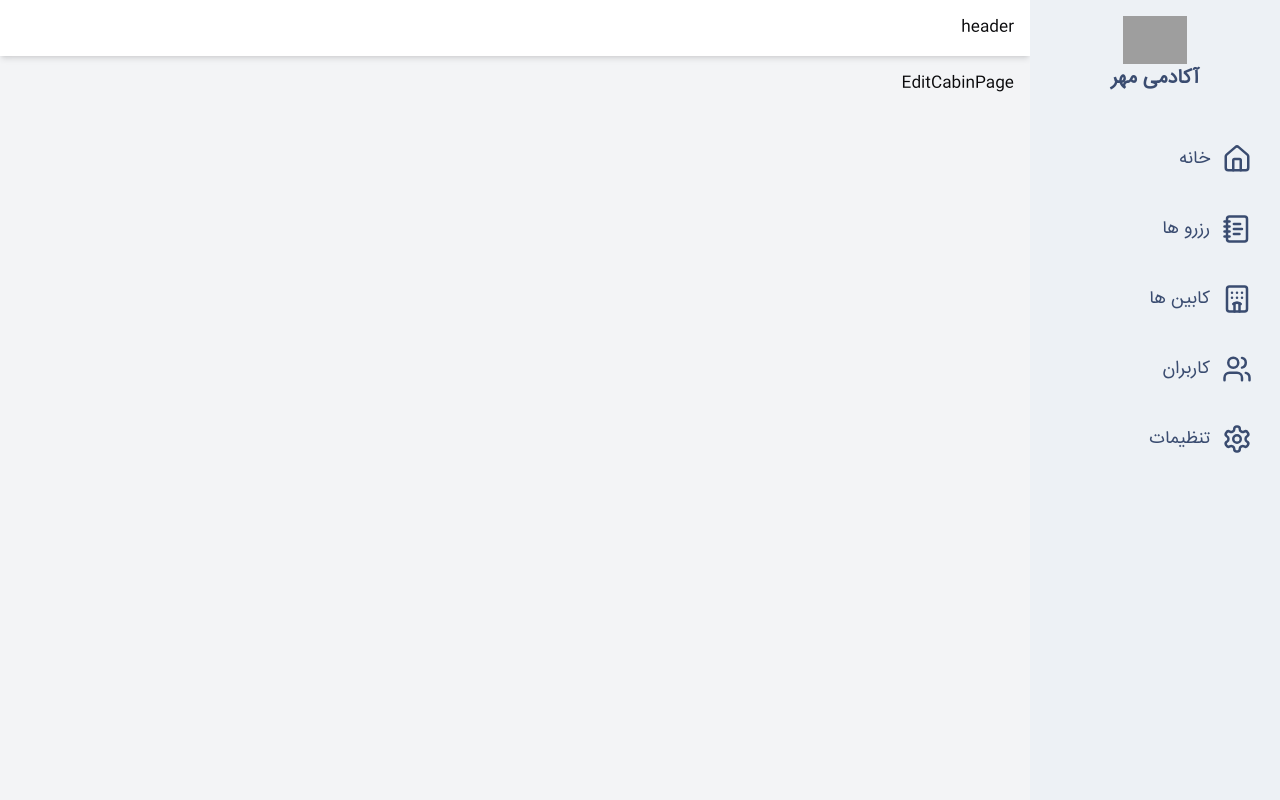
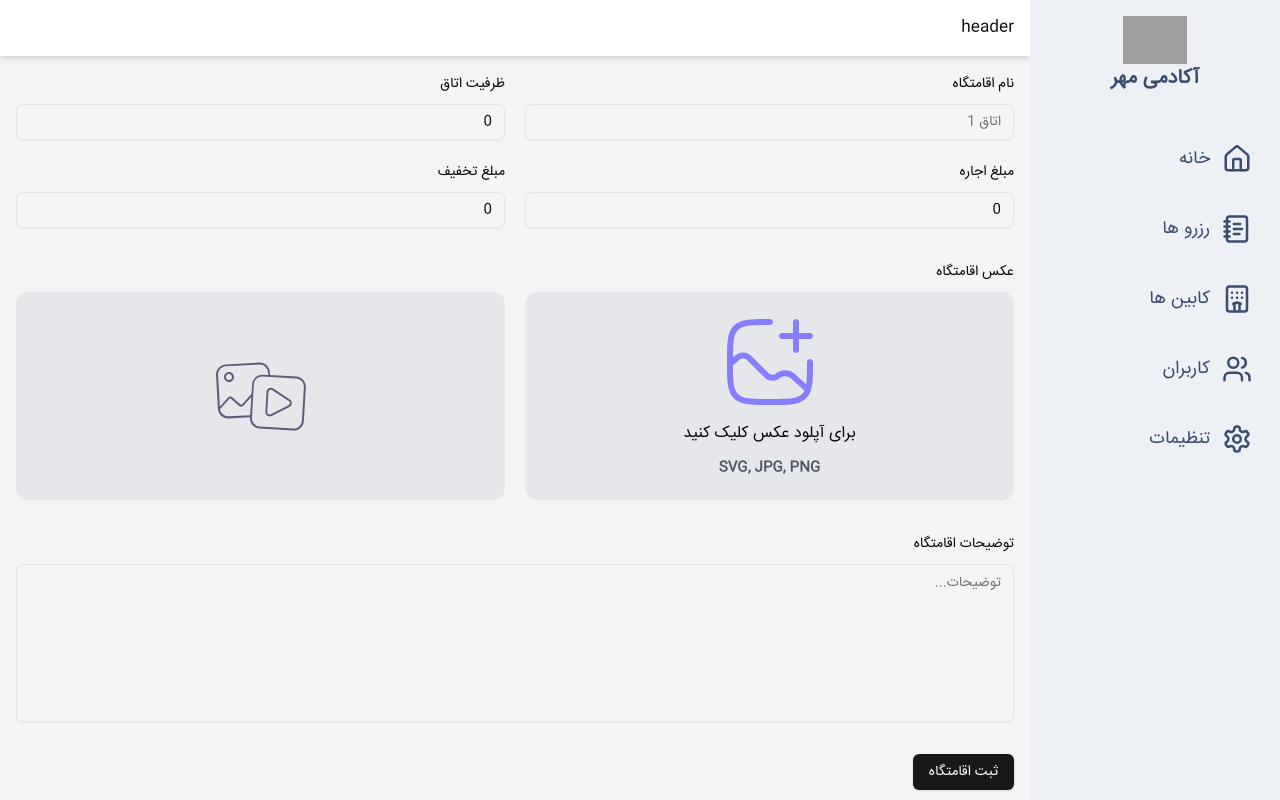
Before and after one commit to morteza-244/dashboard, a React (Vite) app: page /cabins/edit/1 in a window 1280 px wide. Built offline with nearby package versions, Linux system fonts and the light colour scheme; no server answers; the database is empty; grey boxes are pictures that could not be loaded.

Commit message:
Build the edit cabin form

```diff
--- a/src/components/cabins/edit/EditCabinForm.tsx
+++ b/src/components/cabins/edit/EditCabinForm.tsx
@@ -1,9 +1,183 @@
-import React from 'react'
+import FileUploader from "@/components/shared/FileUploader";
+import SubmitLoading from "@/components/shared/SubmitLoading";
+import { Button } from "@/components/ui/button";
+import {
+  Form,
+  FormControl,
+  FormField,
+  FormItem,
+  FormLabel,
+  FormMessage,
+} from "@/components/ui/form";
+import { Input } from "@/components/ui/input";
+import { Textarea } from "@/components/ui/textarea";
+import useGetCabin from "@/hooks/useGetCabin";
+import { createCabin } from "@/services/apiCabins";
+import { TCabinFormData, cabinSchema } from "@/validations/cabinsValidation";
+import { zodResolver } from "@hookform/resolvers/zod";
+import { useMutation, useQueryClient } from "@tanstack/react-query";
+import { useEffect, useState } from "react";
+import { useForm } from "react-hook-form";
+import { useParams } from "react-router-dom";
+import { toast } from "sonner";
 
 const EditCabinForm = () => {
+  const { id } = useParams();
+  const { data: cabinData } = useGetCabin(Number(id));
+  const queryClient = useQueryClient();
+  const [fileUrl, setFileUrl] = useState("");
+  const form = useForm<TCabinFormData>({
+    resolver: zodResolver(cabinSchema),
+    defaultValues: {
+      name: cabinData?.name || "",
+      description: cabinData?.description || "",
+      image: [],
+      discount: cabinData?.discount || 0,
+      maxCapacity: cabinData?.maxCapacity || 0,
+      regularPrice: cabinData?.regularPrice || 0,
+    },
+  });
+
+  const { mutate, isPending } = useMutation({
+    mutationFn: createCabin,
+    onSuccess: () => {
+      queryClient.invalidateQueries({
+        queryKey: ["cabins"],
+      });
+      toast.success("Your cabin has been created successfully");
+      setFileUrl("");
+      form.reset();
+    },
+    onError: (error) => {
+      toast.error(error.message);
+    },
+  });
+
+  const onSubmit = (data: TCabinFormData) => {
+    mutate({
+      ...data,
+      image: data.image[0],
+    });
+  };
+
+  useEffect(() => {
+    form.reset({
+      name: cabinData?.name!,
+      description: cabinData?.description!,
+      discount: cabinData?.discount!,
+      regularPrice: cabinData?.regularPrice!,
+      maxCapacity: cabinData?.maxCapacity!,
+    });
+  }, [cabinData]);
+
   return (
-    <div>EditCabinForm</div>
-  )
-}
+    <Form {...form}>
+      <form onSubmit={form.handleSubmit(onSubmit)} className="space-y-8">
+        <div className="grid grid-cols-1 sm:grid-cols-2 gap-5">
+          <FormField
+            control={form.control}
+            name="name"
+            render={({ field }) => (
+              <FormItem>
+                <FormLabel>نام اقامتگاه</FormLabel>
+                <FormControl>
+                  <Input placeholder="اتاق 1" {...field} />
+                </FormControl>
+                <FormMessage />
+              </FormItem>
+            )}
+          />
+          <FormField
+            control={form.control}
+            name="maxCapacity"
+            render={() => (
+              <FormItem>
+                <FormLabel>ظرفیت اتاق</FormLabel>
+                <FormControl>
+                  <Input
+                    placeholder="یک نفر"
+                    {...form.register("maxCapacity", { valueAsNumber: true })}
+                  />
+                </FormControl>
+                <FormMessage />
+              </FormItem>
+            )}
+          />
+          <FormField
+            control={form.control}
+            name="regularPrice"
+            render={() => (
+              <FormItem>
+                <FormLabel>مبلغ اجاره</FormLabel>
+                <FormControl>
+                  <Input
+                    placeholder="حداقل 100,000 تومان"
+                    {...form.register("regularPrice", { valueAsNumber: true })}
+                  />
+                </FormControl>
+                <FormMessage />
+              </FormItem>
+            )}
+          />
+          <FormField
+            control={form.control}
+            name="discount"
+            render={() => (
+              <FormItem>
+                <FormLabel>مبلغ تخفیف</FormLabel>
+                <FormControl>
+                  <Input
+                    placeholder="حداقل 100,000 تومان"
+                    {...form.register("discount", { valueAsNumber: true })}
+                  />
+                </FormControl>
+                <FormMessage />
+              </FormItem>
+            )}
+          />
+        </div>
+        <FormField
+          control={form.control}
+          name="image"
+          render={({ field }) => (
+            <FormItem>
+              <FormLabel>عکس اقامتگاه</FormLabel>
+              <FormControl>
+                <FileUploader
+                  fileUrl={fileUrl}
+                  currentImage={cabinData?.image!}
+                  fieldChange={field.onChange}
+                  setFileUrl={(value) => setFileUrl(value)}
+                />
+              </FormControl>
+              <FormMessage />
+            </FormItem>
+          )}
+        />
+        <FormField
+          control={form.control}
+          name="description"
+          render={({ field }) => (
+            <FormItem>
+              <FormLabel>توضیحات اقامتگاه</FormLabel>
+              <FormControl>
+                <Textarea
+                  placeholder="توضیحات..."
+                  className="resize-none"
+                  rows={7}
+                  {...field}
+                />
+              </FormControl>
+              <FormMessage />
+            </FormItem>
+          )}
+        />
+        <Button type="submit" disabled={isPending}>
+          {isPending ? <SubmitLoading /> : "ثبت اقامتگاه"}
+        </Button>
+      </form>
+    </Form>
+  );
+};
 
-export default EditCabinForm
+export default EditCabinForm;
--- a/src/components/shared/FileUploader.tsx
+++ b/src/components/shared/FileUploader.tsx
@@ -7,12 +7,14 @@ interface FileUploaderProps {
   fieldChange: (file: File[]) => void;
   setFileUrl: (value: string) => void;
   fileUrl: string;
+  currentImage?: string;
 }
 
 const FileUploader = ({
   fileUrl,
   setFileUrl,
   fieldChange,
+  currentImage,
 }: FileUploaderProps) => {
   const [file, setFile] = useState<File[]>([]);
 
@@ -45,8 +47,11 @@ const FileUploader = ({
         </div>
       </div>
       <div className="flex flex-col justify-center items-center bg-gray-200 h-52 rounded-xl">
-        {fileUrl ? (
-          <img src={fileUrl} className="h-52 w-full object-cover rounded-xl" />
+        {fileUrl || currentImage ? (
+          <img
+            src={fileUrl || currentImage}
+            className="h-52 w-full object-cover rounded-xl"
+          />
         ) : (
           <img src={fileUploader} />
         )}
--- /dev/null
+++ b/src/hooks/useGetCabin.ts
@@ -0,0 +1,11 @@
+import { getCabin } from "@/services/apiCabins";
+import { useQuery } from "@tanstack/react-query";
+
+const useGetCabin = (cabinId: number) => {
+  return useQuery({
+    queryKey: ["cabin-detail"],
+    queryFn: () => getCabin(cabinId),
+  });
+};
+
+export default useGetCabin;
--- a/src/pages/EditCabinPage.tsx
+++ b/src/pages/EditCabinPage.tsx
@@ -1,9 +1,7 @@
-import React from 'react'
+import EditCabinForm from "@/components/cabins/edit/EditCabinForm";
 
 const EditCabinPage = () => {
-  return (
-    <div>EditCabinPage</div>
-  )
-}
+  return <EditCabinForm />;
+};
 
-export default EditCabinPage
+export default EditCabinPage;
--- a/src/services/apiCabins.ts
+++ b/src/services/apiCabins.ts
@@ -47,6 +47,20 @@ export const createCabin = async (newCabin: TNewCabin) => {
   return data;
 };
 
+export const getCabin = async (id: number) => {
+  const { data, error } = await supabase
+    .from("cabins")
+    .select()
+    .eq("id", id)
+    .single();
+
+  if (error) {
+    console.log(error);
+    throw new Error("Cabin not found");
+  }
+  return data;
+};
+
 export const deleteCabin = async (id: number) => {
   const { data, error } = await supabase.from("cabins").delete().eq("id", id);
   if (error) {
--- a/src/types/index.ts
+++ b/src/types/index.ts
@@ -11,7 +11,7 @@ export type TCabin = Database["public"]["Tables"]["cabins"]["Row"];
 export type TNewCabin = {
   description: string | null;
   discount: number | null;
-  image: File | null;
+  image: File | string | null;
   maxCapacity: number | null;
   name: string | null;
   regularPrice: number | null;
--- a/src/validations/cabinsValidation.ts
+++ b/src/validations/cabinsValidation.ts
@@ -25,7 +25,7 @@ export const cabinSchema = z.object({
       message: "حداکثر مبلغ تخفیف 100,000,000 تومان میباشد",
     }),
   description: z.string().min(3, { message: "حداقل 3 کاراکتر وارد کنید" }),
-  image: z.custom<File[]>(),
+  image: z.custom<File[] | string>(),
 });
 
 export type TCabinFormData = z.infer<typeof cabinSchema>;
```
